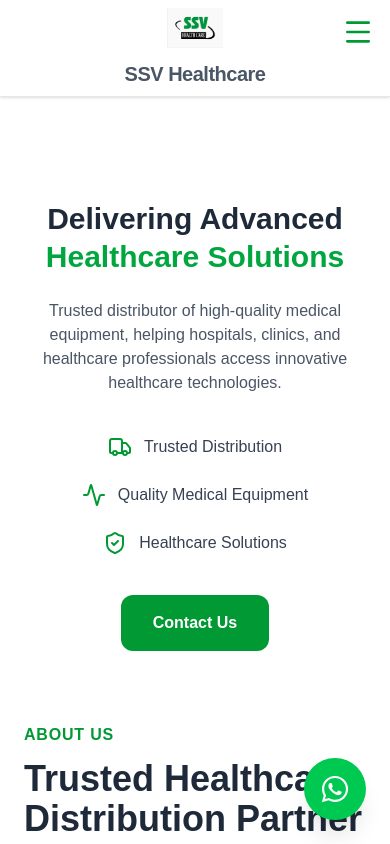
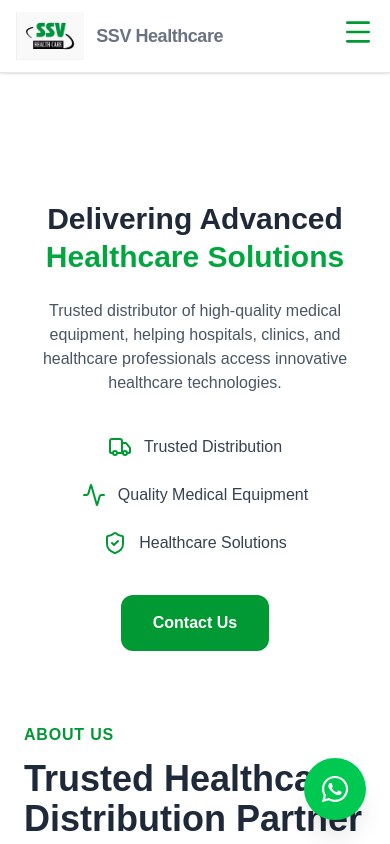
Before and after one commit to jayparashar10/ssv-healthcare, a Next.js app: page / in a window 390 px wide. Shown: the top 844 px of the page. Built offline with nearby package versions, Linux system fonts and the light colour scheme.

Commit message:
Improve mobile navbar

```diff
--- a/src/app/page.tsx
+++ b/src/app/page.tsx
@@ -76,22 +76,22 @@
   return (
     <main className="min-h-screen bg-white">
       <nav className="fixed top-0 left-0 right-0 bg-white/95 backdrop-blur-xl border-b border-gray-200 shadow-sm z-50">
-  <div className="max-w-7xl mx-auto px-4 py-2 md:py-3 flex flex-col md:flex-row justify-between items-center">
-    <div className="flex flex-col md:flex-row items-center gap-3">
+  <div className="max-w-7xl mx-auto px-4 py-3 flex justify-between items-center">
+    <div className="flex items-center gap-3">
 
   <Image
   src="/logo.jpeg"
   alt="SSV Healthcare Logo"
-  width={100}
-  height={100}
-  className="h-10 md:h-16 w-auto"
+  width={60}
+  height={60}
+  className="h-12 w-auto"
   priority
 />
 
   <div className="hidden md:block h-10 w-px bg-gray-300"></div>
 
-  <div className="text-center md:text-left">
-    <h2 className="text-xl md:text-3xl font-extrabold text-gray-600 tracking-tight">
+  <div>
+    <h2 className="text-lg md:text-3xl font-extrabold text-gray-500 tracking-tight">
   SSV Healthcare
 </h2>
 
@@ -125,7 +125,7 @@
 </>
   </div>
   {menuOpen && (
-  <div className="md:hidden bg-white border-t border-gray-200 shadow-lg">
+  <div className="md:hidden bg-white border-t border-gray-700 shadow-lg">
     <div className="flex flex-col items-center py-4 gap-4 text-gray-700 font-medium">
 
       <a href="#about" onClick={() => setMenuOpen(false)}>
```
